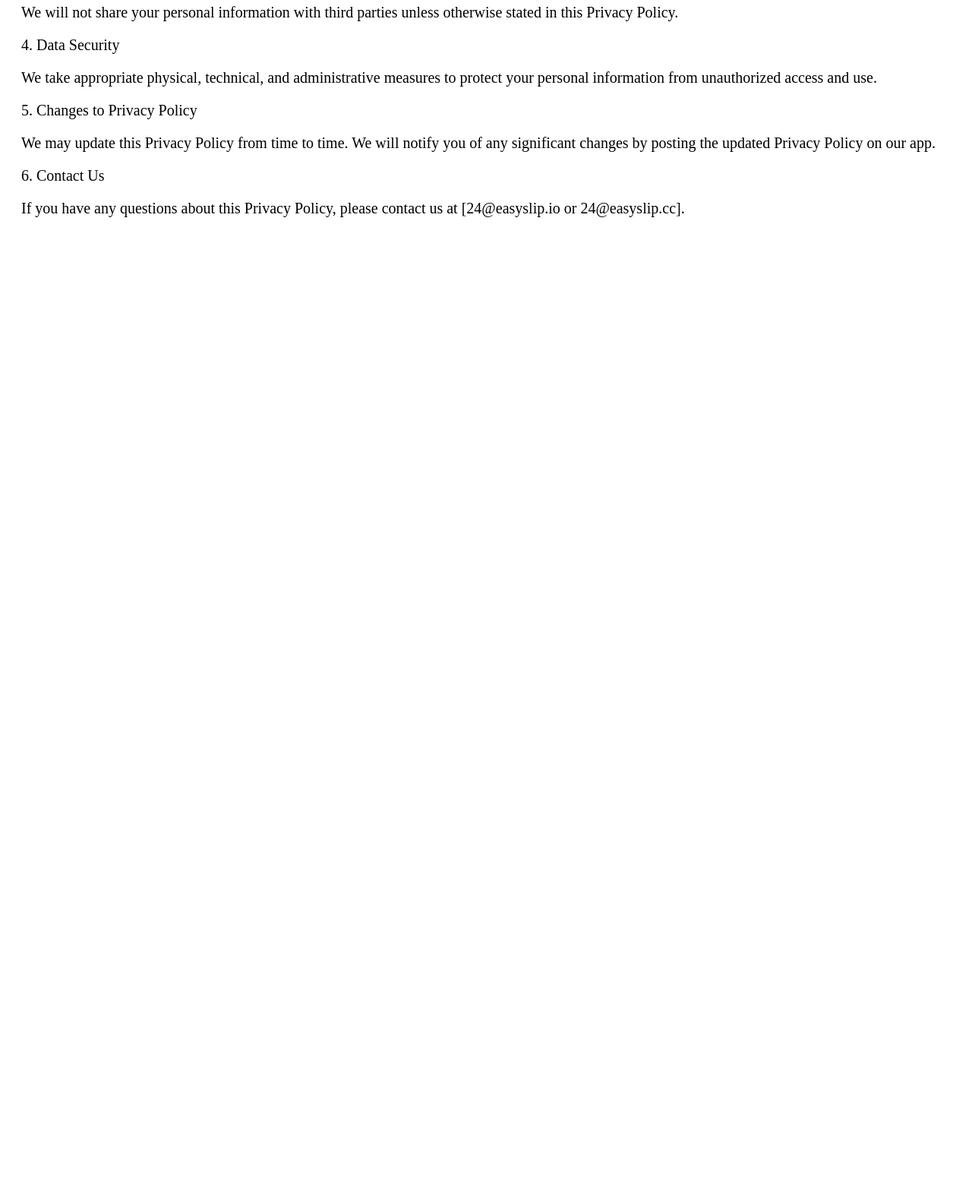
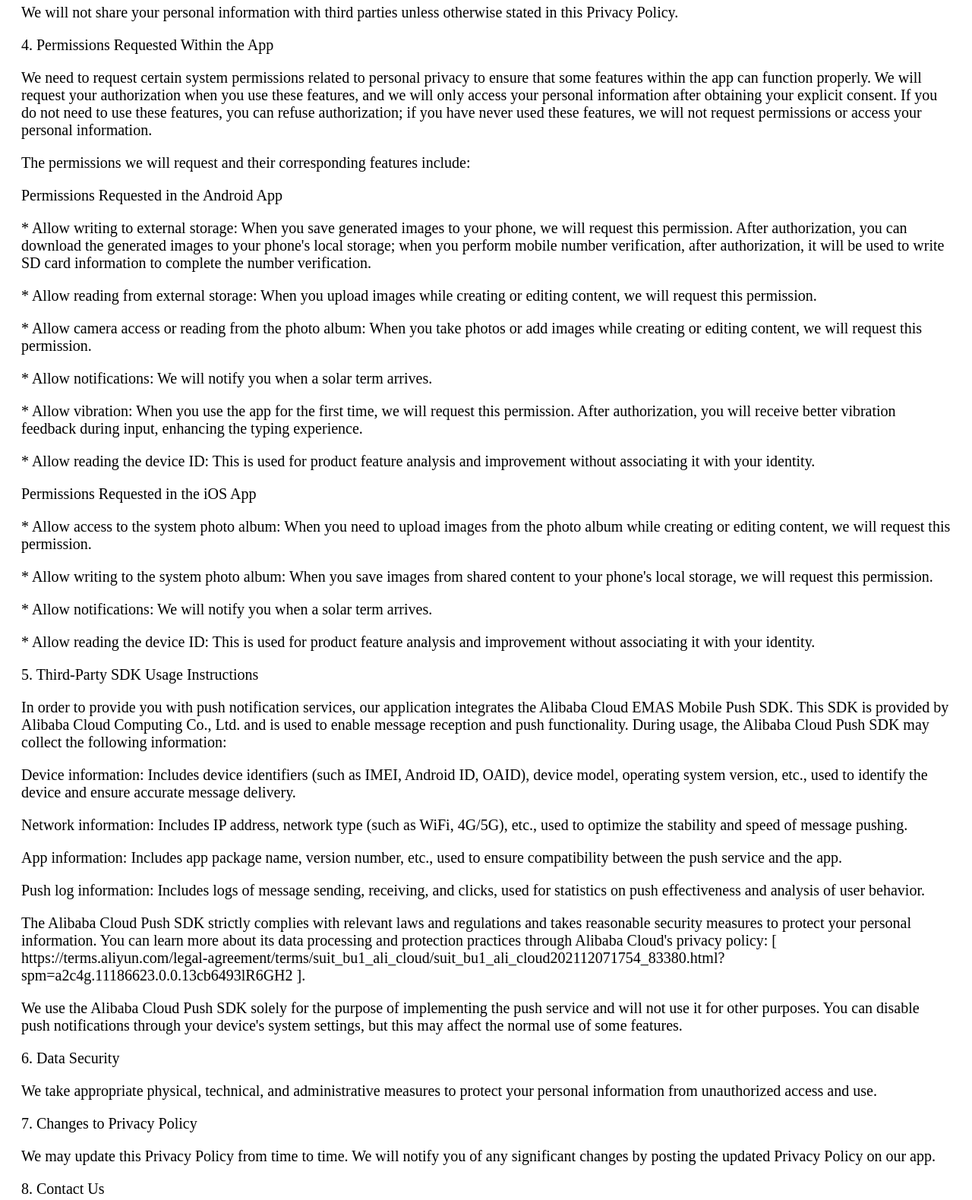
Before and after one commit to qmute/24SolarTermsWebsite, a plain HTML site: page privacy.html in a window 1280 px wide. Shown: the part 620-2200 px from the top of the page at 76% size. Before the commit the page ends 964 px from the top, so only its background shows below. Drawn offline with Linux system fonts and the light colour scheme.

Commit message:
feat: 更新隐私协议

```diff
--- a/privacy.html
+++ b/privacy.html
@@ -10,7 +10,7 @@
 
 <p>Last Updated: [2024-05-09]</p>
 
-<p>This Privacy Policy applies to our mobile application [24 Solar Terms] (hereinafter, "Our App") and sets out how we collect, use, protect and share the personal information of our app users.</p>
+<p>This Privacy Policy applies to Easy Slip (Beijing) Technology Co., Ltd.(hereinafter, "we") mobile application [24 Solar Terms] (hereinafter, "Our App") and sets out how we collect, use, protect and share the personal information of our app users.</p>
 
 <p>1. Information We Collect</p>
 
@@ -29,15 +29,42 @@
 
 <p>We will not share your personal information with third parties unless otherwise stated in this Privacy Policy.</p>
 
-<p>4. Data Security</p>
+<p>4. Permissions Requested Within the App</p>
+
+<p>We need to request certain system permissions related to personal privacy to ensure that some features within the app can function properly. We will request your authorization when you use these features, and we will only access your personal information after obtaining your explicit consent. If you do not need to use these features, you can refuse authorization; if you have never used these features, we will not request permissions or access your personal information.</p>
+<p>The permissions we will request and their corresponding features include:</p>
+<p>Permissions Requested in the Android App</p>
+<p>* Allow writing to external storage: When you save generated images to your phone, we will request this permission. After authorization, you can download the generated images to your phone's local storage; when you perform mobile number verification, after authorization, it will be used to write SD card information to complete the number verification.</p>
+<p>* Allow reading from external storage: When you upload images while creating or editing content, we will request this permission.</p>
+<p>* Allow camera access or reading from the photo album: When you take photos or add images while creating or editing content, we will request this permission.</p>
+<p>* Allow notifications: We will notify you when a solar term arrives.</p>
+<p>* Allow vibration: When you use the app for the first time, we will request this permission. After authorization, you will receive better vibration feedback during input, enhancing the typing experience.</p>
+<p>* Allow reading the device ID: This is used for product feature analysis and improvement without associating it with your identity.</p>
+<p>Permissions Requested in the iOS App</p>
+<p>* Allow access to the system photo album: When you need to upload images from the photo album while creating or editing content, we will request this permission.</p>
+<p>* Allow writing to the system photo album: When you save images from shared content to your phone's local storage, we will request this permission.</p>
+<p>* Allow notifications: We will notify you when a solar term arrives.</p>
+<p>* Allow reading the device ID: This is used for product feature analysis and improvement without associating it with your identity.</p>
+
+<p>5. Third-Party SDK Usage Instructions</p>
+
+<p>In order to provide you with push notification services, our application integrates the Alibaba Cloud EMAS Mobile Push SDK. This SDK is provided by Alibaba Cloud Computing Co., Ltd. and is used to enable message reception and push functionality. During usage, the Alibaba Cloud Push SDK may collect the following information:</p>
+<p>Device information: Includes device identifiers (such as IMEI, Android ID, OAID), device model, operating system version, etc., used to identify the device and ensure accurate message delivery.</p>
+<p>Network information: Includes IP address, network type (such as WiFi, 4G/5G), etc., used to optimize the stability and speed of message pushing.</p>
+<p>App information: Includes app package name, version number, etc., used to ensure compatibility between the push service and the app.</p>
+<p>Push log information: Includes logs of message sending, receiving, and clicks, used for statistics on push effectiveness and analysis of user behavior.</p>
+<p>The Alibaba Cloud Push SDK strictly complies with relevant laws and regulations and takes reasonable security measures to protect your personal information. You can learn more about its data processing and protection practices through Alibaba Cloud's privacy policy: [ https://terms.aliyun.com/legal-agreement/terms/suit_bu1_ali_cloud/suit_bu1_ali_cloud202112071754_83380.html?spm=a2c4g.11186623.0.0.13cb6493lR6GH2 ].</p>
+<p>We use the Alibaba Cloud Push SDK solely for the purpose of implementing the push service and will not use it for other purposes. You can disable push notifications through your device's system settings, but this may affect the normal use of some features.</p>
+
+<p>6. Data Security</p>
 
 <p>We take appropriate physical, technical, and administrative measures to protect your personal information from unauthorized access and use.</p>
 
-<p>5. Changes to Privacy Policy</p>
+<p>7. Changes to Privacy Policy</p>
 
 <p>We may update this Privacy Policy from time to time. We will notify you of any significant changes by posting the updated Privacy Policy on our app.</p>
 
-<p>6. Contact Us</p>
+<p>8. Contact Us</p>
 
 <p>If you have any questions about this Privacy Policy, please contact us at [24@easyslip.io or 24@easyslip.cc].</p>
 </div>
```
Also changed, not shown: privacyChinese.html (deleted, +0 -47 lines), privacy_zh.html (added, +74 -0 lines).
